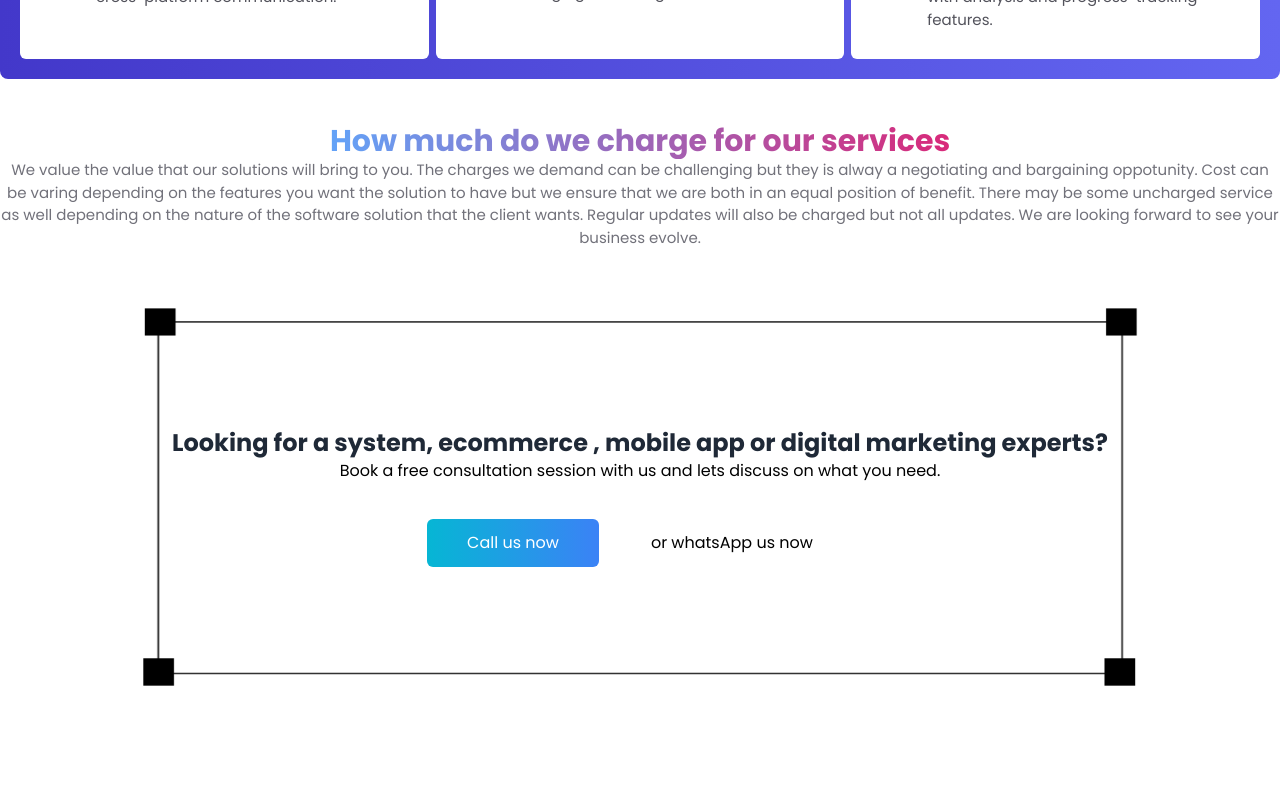
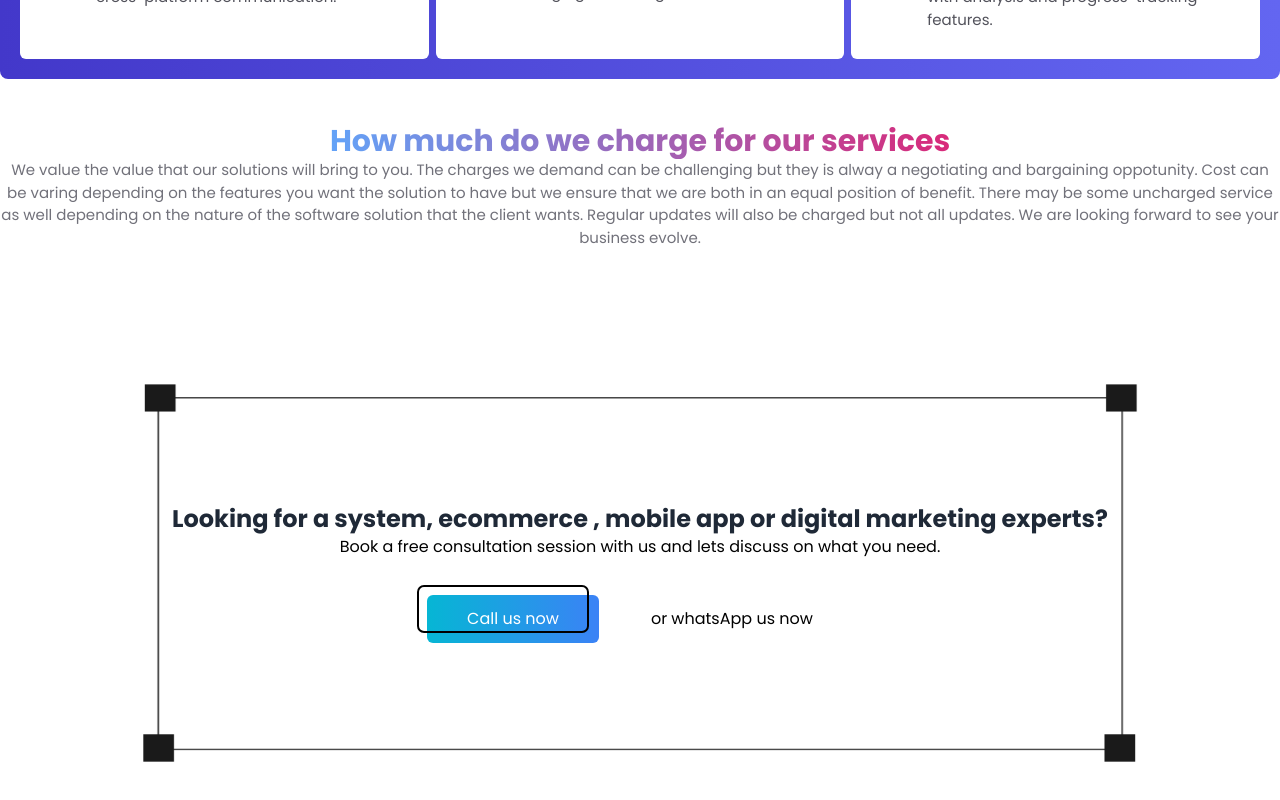
Before and after one commit to Arthur-Smart/Exquitech-Design-Africa, a Next.js app: page / in a window 1280 px wide. Shown: the part 3321-4121 px from the top of the page. Built offline with nearby package versions, Linux system fonts and the light colour scheme.

Commit message:
new commit

```diff
--- a/src/app/globals.css
+++ b/src/app/globals.css
@@ -109,9 +109,48 @@ transition: all ease-in .2s;
         grid-gap: 7px;
 }
 
+.call__contact__btn{
+    position: relative;
+    height:100vh;
+    width:100vw;
+    margin-top: -120px;
+}
+
 .box{
     position: absolute;
     width:100%;
     height:100%;
     z-index:-1;
 }
+
+.call__us__btn {
+    position: relative;
+}
+
+.call__us__btn::before {
+    content: "";
+    position: absolute;
+    top: -10px;
+    left: -10px;
+    border: 2px solid black;
+    width: 100%;
+    height: 100%;
+    border-radius: 7px;
+    transition: all ease-in .2s;
+}
+
+.call__us__btn:hover.call__us__btn::before {
+    content: "";
+    position: absolute;
+    top: 0px;
+    left: 0px;
+    border: 2px solid black;
+    width: 100%;
+    height: 100%;
+    border-radius: 7px;
+}
+
+.whatsapp__btn:hover{
+border:1px solid gray;
+transition: all ease-in .3s;
+}
--- a/src/app/layout.tsx
+++ b/src/app/layout.tsx
@@ -2,6 +2,7 @@ import type { Metadata } from "next";
 import { Poppins } from "next/font/google";
 import "./globals.css";
 import Navbar from "@/components/navbar/Navbar";
+import Footer from "@/components/footer/Footer";
 
 const poppins = Poppins({
   subsets: ["latin"],
@@ -23,6 +24,7 @@ export default function RootLayout({
       <body className={poppins.className}>
         <Navbar />
         {children}
+        <Footer />
       </body>
     </html>
   );
--- a/src/app/page.tsx
+++ b/src/app/page.tsx
@@ -401,7 +401,7 @@ export default function Home() {
           are looking forward to see your business evolve.
         </p>
       </section>
-      <section className="py-11 mt-[90px] position-relative container flex flex-col items-center justify-center">
+      <section className="call__contact__btn container flex flex-col items-center justify-center">
         <h1 className="font-bold text-2xl text-gray-800">
           Looking for a system, ecommerce , mobile app or digital marketing
           experts?
@@ -412,11 +412,11 @@ export default function Home() {
         </p>
         <div className="flex mt-7">
           <a href="#">
-            <button className="py-3 px-10 mt-2 rounded-md bg-gradient-to-r from-cyan-500 to-blue-500 text-white border-blue-500 button-border">
+            <button className="call__us__btn py-3 px-10 mt-2 rounded-md bg-gradient-to-r from-cyan-500 to-blue-500 text-white border-blue-500 button-border">
               Call us now
             </button>
           </a>
-          <button className="py-3 px-10 mt-2 rounded-md border-blue-500 button-border ml-3">
+          <button className="py-3 px-10 mt-2 rounded-md whatsapp__btn ml-3">
             or whatsApp us now
           </button>
         </div>
--- /dev/null
+++ b/src/components/footer/Footer.tsx
@@ -0,0 +1,19 @@
+import React from "react";
+import "./footer.module.css";
+
+const Footer = () => {
+  return (
+    <div className="w-full flex items-center justify-center bg-[#202942]">
+      <div className="container flex items-center justify-between py-5">
+        <div>
+          <p className="text-white text-sm">
+            Exquitech Design Africa &copy;2024, All rights reserved
+          </p>
+        </div>
+        <p className="text-white text-sm">Tel: 0742068914 | 0103245172</p>
+      </div>
+    </div>
+  );
+};
+
+export default Footer;
```
Also changed, not shown: public/images/box.png, src/components/footer/footer.module.css (added).
